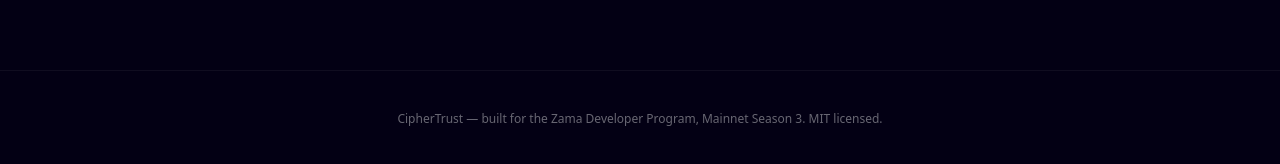
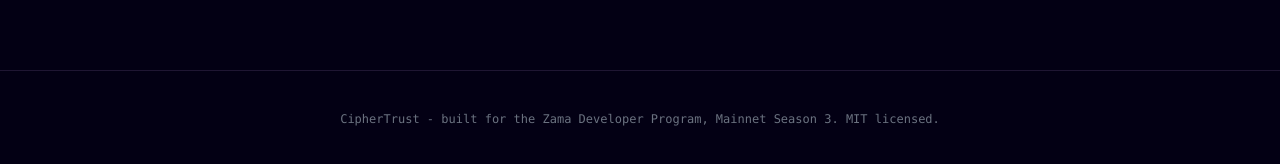
Before and after one commit to salch-cred/cipherpool-fhevm, a Next.js app in the folder frontend/: page / in a window 1280 px wide. Shown: the part 4070-4234 px from the top of the page. Built offline with nearby package versions, Linux system fonts and the light colour scheme.

Commit message:
test commit

```diff
--- a/frontend/components/Footer.tsx
+++ b/frontend/components/Footer.tsx
@@ -1,7 +1,7 @@
 export default function Footer() {
   return (
-    <footer className="border-t border-white/5 px-6 py-10 text-center text-xs text-white/40">
-      <p>CipherTrust — built for the Zama Developer Program, Mainnet Season 3. MIT licensed.</p>
+    <footer className="border-t border-border px-6 py-10 text-center font-mono text-xs text-gray-500">
+      <p>CipherTrust - built for the Zama Developer Program, Mainnet Season 3. MIT licensed.</p>
     </footer>
   );
 }
```
